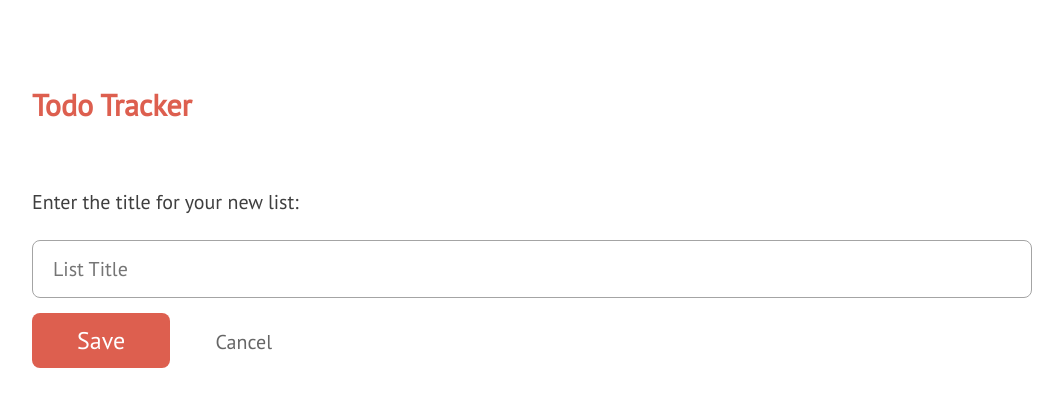
After one commit to johnscott7/todo-list, a Flask app: page /lists/new in a window 1280 px wide. The commit adds this page. Shown: the top 407 px of the page, without its empty margins (108-1171 px from the left). Run offline with Flask 3, Linux system fonts and the light colour scheme.

Commit message:
Added cookies

```diff
--- a/app.py
+++ b/app.py
@@ -1,10 +1,47 @@
-from flask import Flask, render_template, request
+from flask import (
+    Flask,
+    redirect,
+    render_template,
+    request,
+    session,
+    url_for,
+)
 
 app = Flask(__name__)
+app.secret_key='secret1'
+
+@app.before_request
+def initialize_session():
+    if 'lists' not in session:
+        session['lists'] = []
 
 @app.route("/")
 def index():
-    return render_template("home.html")
+    return redirect(url_for('get_lists'))
+
+@app.route("/lists")
+def get_lists():
+    lists = [
+        {"title": "Lunch Groceries", "todos": []},
+        {"title": "Dinner Groceries", "todos": []},
+    ]
+    return render_template('lists.html', lists=session['lists'])
+
+@app.route("/lists", methods=["POST"])
+def create_list():
+    title = request.form["list_title"].strip()
+    session['lists'].append({
+        'id': str(uuid4()),
+        'title': title,
+        'todos': [],
+    })
+    session.modified = True
+    return redirect(url_for('get_lists'))
+
+@app.route("/lists/new")
+def add_todo_list():
+    return render_template("new_list.html")
+
 
 if __name__ == "__main__":
     app.run(debug=True, port=5003)
--- a/templates/layout.html
+++ b/templates/layout.html
@@ -1,12 +1,25 @@
 <!doctype html>
-<html lang="en">
-<head>
-  <meta charset="utf-8">
-  <meta name="viewport" content="width=device-width, initial-scale=1">
-  <title>{% block title %}To Do List{% endblock %}</title>
-  <link rel="stylesheet" href="{{ url_for('static', filename='/stylesheets/application.css') }}">
-</head>
-<body>
-  <nav><a href="{{ url_for('index') }}">Home</a></nav>
-  <main>{% block content %}{% endblock %}</main>
-</body>
+<html lang="en-US">
+  <head>
+    <title>Todo App</title>
+    <meta charset="UTF-8">
+    <link rel="stylesheet" href="//fonts.googleapis.com/css?family=PT+Sans">
+    <link rel="stylesheet" href="{{ url_for('static', filename='stylesheets/whitespace-reset.css') }}">
+    <link rel="stylesheet" href="{{ url_for('static', filename='stylesheets/application.css') }}">
+  </head>
+  <body>
+    <header>
+      <h1>Todo Tracker</h1>
+      <div class="actions">
+        {% block header_links %}
+        <!-- Filled in by the `header_links` block from another template file -->
+        {% endblock %}
+      </div>
+    </header>
+    <main>
+      {% block content %}
+      <!-- Filled in by the `content` block from another template file -->
+      {% endblock %}
+    </main>
+  </body>
+</html>
--- /dev/null
+++ b/templates/new_list.html
@@ -0,0 +1,18 @@
+{% extends 'layout.html' %}
+
+{% block content %}
+  <form action="{{ url_for('create_list') }}" method="post">
+    <dl>
+      <dt>
+        <label for="list_title">Enter the title for your new list:</label>
+      </dt>
+      <dd>
+        <input type="text" name="list_title" placeholder="List Title" value="">
+      </dd>
+    </dl>
+    <fieldset class="actions">
+      <input type="submit" value="Save">
+      <a href="{{ url_for('get_lists') }}">Cancel</a>
+    </fieldset>
+  </form>
+{% endblock %}
```
Also changed, not shown: templates/lists.html (added, +22 -0 lines).
